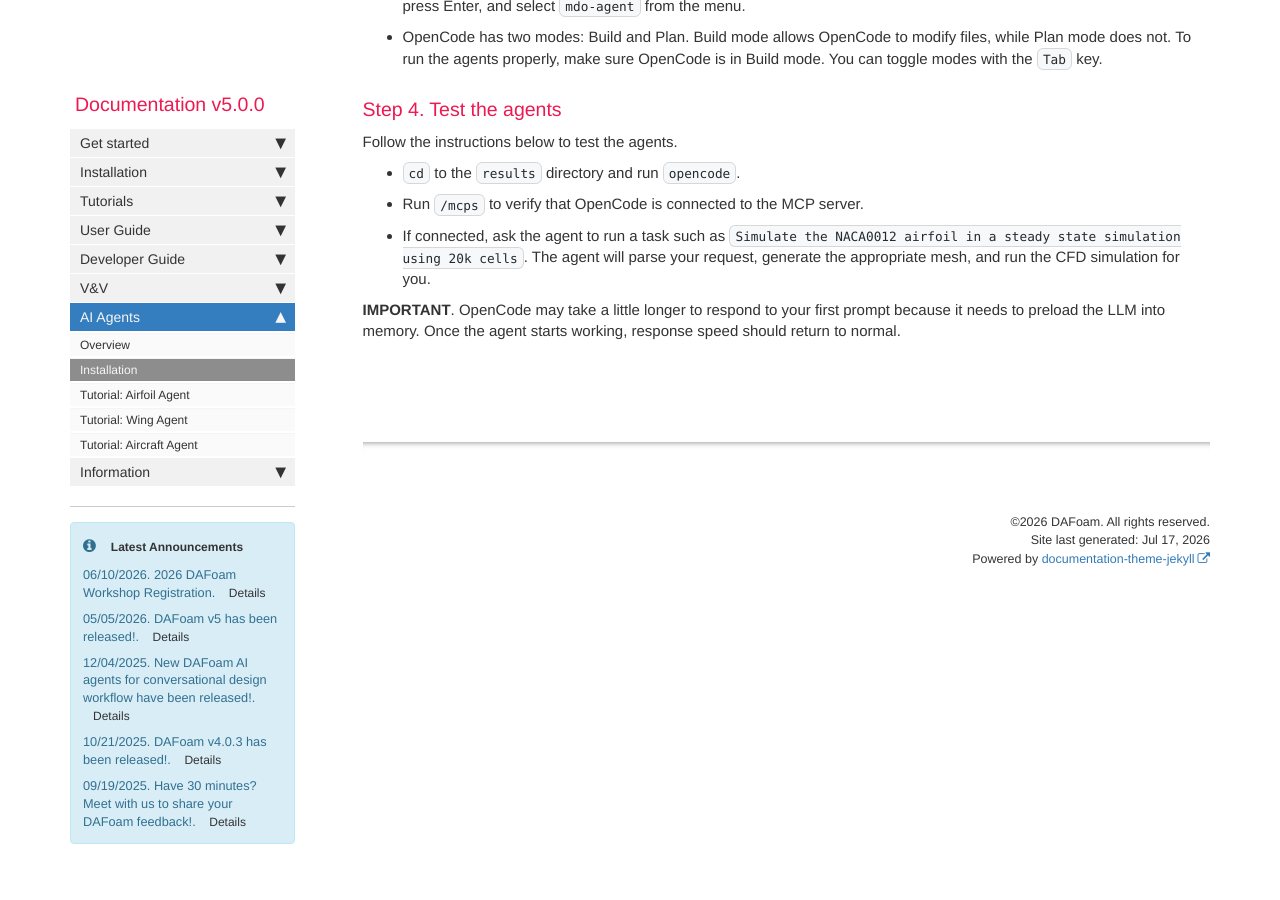
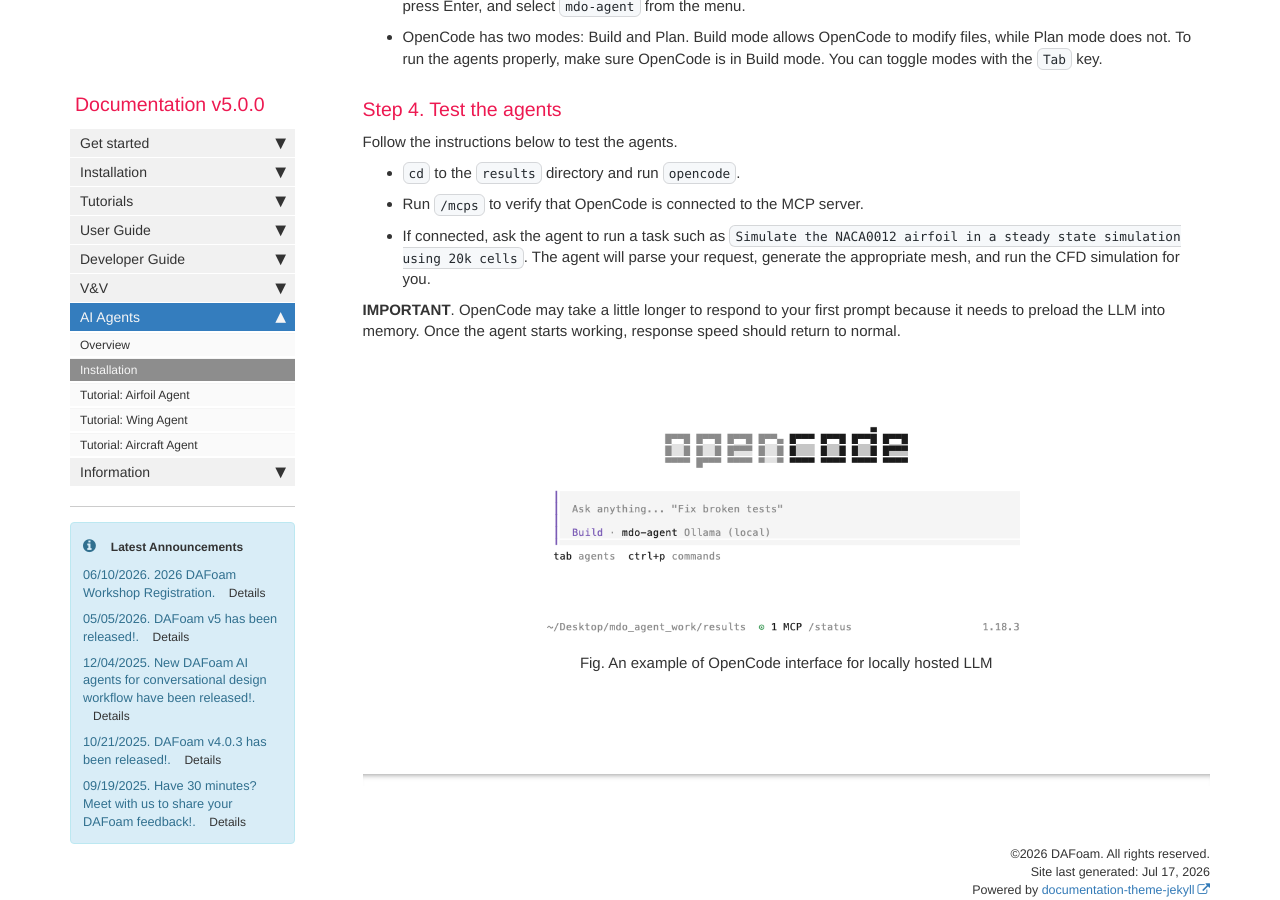
Before and after one commit to DAFoam/DAFoam.github.io, a Jekyll site: the page built from pages/mydoc/mydoc_ai_agent_installation.md, in a window 1280 px wide and 900 px high, scrolled down 9715 px. Built offline with Jekyll 4.4.1, drawn with Linux system fonts in a browser that asks for light colours; comment, search, counter and statistics services are not loaded.

Commit message:
content update

```diff
--- a/pages/mydoc/mydoc_ai_agent_installation.md
+++ b/pages/mydoc/mydoc_ai_agent_installation.md
@@ -365,4 +365,12 @@ Follow the instructions below to test the agents.
 
 **IMPORTANT**. OpenCode may take a little longer to respond to your first prompt because it needs to preload the LLM into memory. Once the agent starts working, response speed should return to normal.
 
+<div style="text-align: center;">
+<img src="{{ site.url }}{{ site.baseurl }}/images/tutorials/AI-installation-local-llm.png" style="width:500px !important;" />
+
+Fig. An example of OpenCode interface for locally hosted LLM
+</div>
+
+
+
 {% include links.html %}
```
Also changed, not shown: images/tutorials/AI-installation-local-llm.png (added).
